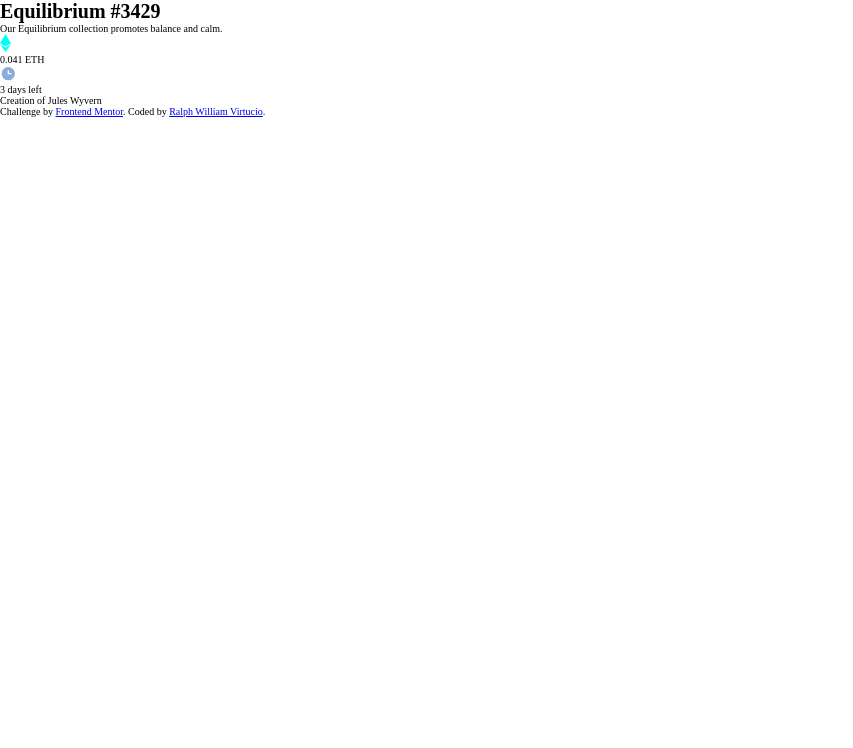
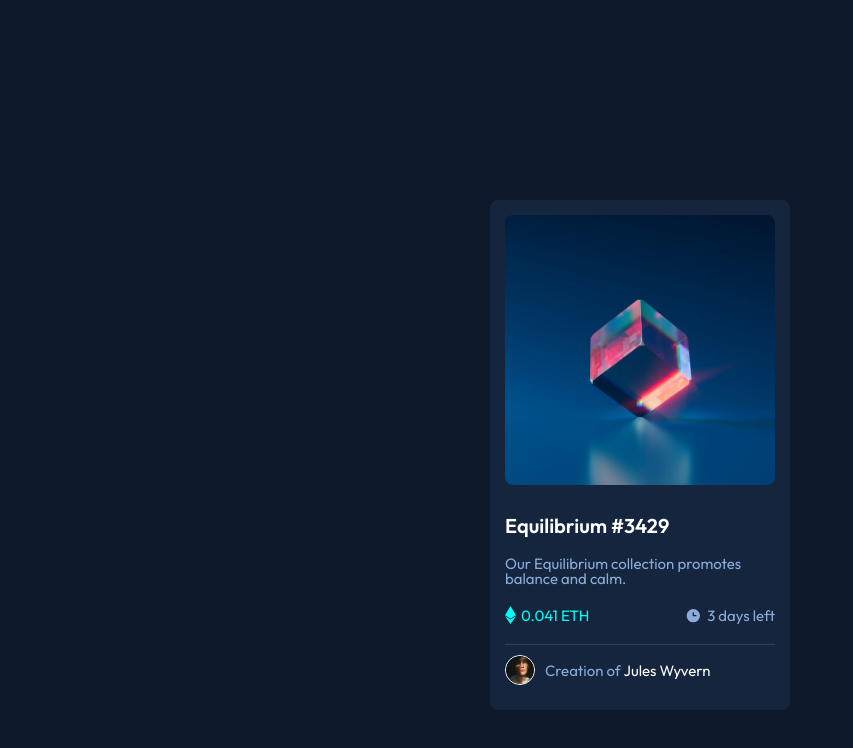
Before and after one commit to ralphvirtucio/nft-preview-card, a plain HTML site: page index.html in a window 1280 px wide. Shown: the whole page, without its empty margins (0-853 px from the left). Drawn offline with Linux system fonts and the light colour scheme.

Commit message:
completed-challenge

```diff
--- a/index.html
+++ b/index.html
@@ -17,8 +17,29 @@
   <body>
     <div class="container">
       <div class="card-container">
+        <div class="nft-logo-container">
+          <img
+            src="images/image-equilibrium.jpg"
+            alt="equilibrium-logo"
+            class="nft-logo"
+          />
+          <a class="nft-icon-view">
+            <svg width="48" height="48" xmlns="http://www.w3.org/2000/svg">
+              <g fill="none" fill-rule="evenodd">
+                <path d="M0 0h48v48H0z" />
+                <path
+                  d="M24 9C14 9 5.46 15.22 2 24c3.46 8.78 12 15 22 15 10.01 0 18.54-6.22 22-15-3.46-8.78-11.99-15-22-15Zm0 25c-5.52 0-10-4.48-10-10s4.48-10 10-10 10 4.48 10 10-4.48 10-10 10Zm0-16c-3.31 0-6 2.69-6 6s2.69 6 6 6 6-2.69 6-6-2.69-6-6-6Z"
+                  fill="#FFF"
+                  fill-rule="nonzero"
+                />
+              </g>
+            </svg>
+          </a>
+        </div>
         <header>
-          <h1 class="nft-title">Equilibrium #3429</h1>
+          <h1>
+            <a href="#" class="nft-title"> Equilibrium #3429</a>
+          </h1>
         </header>
         <section>
           <p class="nft-description">
@@ -27,6 +48,7 @@
         </section>
         <ul class="nft-price-container">
           <li class="nft-price">
+            <div>
               <svg width="11" height="18" xmlns="http://www.w3.org/2000/svg">
                 <path
                   d="M11 10.216 5.5 18 0 10.216l5.5 3.263 5.5-3.262ZM5.5 0l5.496 9.169L5.5 12.43 0 9.17 5.5 0Z"
@@ -34,8 +56,10 @@
                 />
               </svg>
               <p>0.041 ETH</p>
+            </div>
           </li>
           <li class="nft-days">
+            <div>
               <svg width="17" height="17" xmlns="http://www.w3.org/2000/svg">
                 <path
                   d="M8.305 2.007a6.667 6.667 0 1 0 0 13.334 6.667 6.667 0 0 0 0-13.334Zm2.667 7.334H8.305a.667.667 0 0 1-.667-.667V6.007a.667.667 0 0 1 1.334 0v2h2a.667.667 0 0 1 0 1.334Z"
@@ -43,20 +67,20 @@
                 />
               </svg>
               <p>3 days left</p>
+            </div>
           </li>
         </ul>
         <footer class="nft-creator-container">
-          <div class="nft-creator">Creation of <span>Jules Wyvern</span></div>
+          <img
+            src="images/image-avatar.png"
+            alt="nft creator profile"
+            class="nft-creator-image"
+          />
+          <div class="nft-creator">
+            Creation of <a href="#" class="nft-creator-name">Jules Wyvern</a>
+          </div>
         </footer>
       </div>
-      <footer class="attribution">
-        Challenge by
-        <a
-          href="https://www.frontendmentor.io/challenges/nft-preview-card-component-SbdUL_w0U"
-          target="https://github.com/ralphvirtucio/Nft-Preview-Card"
-          >Frontend Mentor</a
-        >. Coded by <a href="#">Ralph William Virtucio</a>.
-      </footer>
     </div>
   </body>
 </html>
--- a/style.css
+++ b/style.css
@@ -10,34 +10,99 @@ html {
   font-size: 62.5%;
 }
 
-/* body {
+body {
   background-color: hsl(217, 54%, 11%);
   font-family: 'Outfit', sans-serif;
   line-height: 1;
   font-size: 1.5rem;
 }
+
+a {
+  text-decoration: none;
+}
+
 .container {
-  max-width: 50rem;
-  margin: 30rem auto;
+  max-width: 30rem;
+  margin: 20rem auto;
+  display: flex;
+  flex-direction: column;
+}
+
+.card-container {
+  background-color: hsl(216, 50%, 16%);
+  padding: 1.5rem;
+  border-radius: 0.8rem;
+}
+
+.nft-logo {
+  max-width: 100%;
+  margin-bottom: 2rem;
+  border-radius: 0.8rem;
+}
+
+.nft-logo-container {
+  position: relative;
+}
+
+.nft-icon-view {
+  position: absolute;
+  top: 0;
+  display: flex;
+  justify-content: center;
+  align-items: center;
+  width: 100%;
+  height: 27rem;
+  border-radius: 0.8rem;
+  cursor: pointer;
+  opacity: 0;
+}
+
+.nft-icon-view:hover {
+  background-color: hsla(178, 100%, 50%, 0.589);
+  position: absolute;
+  top: 0;
+  width: 100%;
+  height: 27rem;
+  border-radius: 0.8rem;
+  cursor: pointer;
+  opacity: 1;
 }
 
 .nft-title {
-  font-size: 2.4rem;
+  margin-bottom: 2rem;
+  font-size: 2rem;
+  display: inline-block;
+}
+
+.nft-title:link,
+.nft-title:visited {
   color: hsl(0, 0%, 100%);
+}
+
+.nft-title:active,
+.nft-title:hover {
+  color: hsl(178, 100%, 50%);
 }
 
 .nft-description {
   color: hsl(215, 51%, 70%);
-}
-
-.card-container {
-  background-color: hsl(216, 50%, 16%);
-  padding: 2rem;
+  margin-bottom: 2rem;
 }
 
 .nft-price-container {
   list-style-type: none;
   padding: 0;
+  display: flex;
+  justify-content: space-between;
+  align-items: center;
+}
+
+.nft-price-container div {
+  display: flex;
+  align-items: center;
+  justify-content: center;
+  gap: 0.5rem;
+  margin-bottom: 2rem;
 }
 
 .nft-price {
@@ -50,20 +115,29 @@ html {
 
 .nft-creator-container {
   border-top: 1px solid hsl(215, 32%, 27%);
+  display: flex;
+  align-items: center;
+  gap: 1rem;
+  padding: 1rem 0;
 }
 
+.nft-creator-image {
+  width: 3rem;
+  border: 1px solid hsl(0, 0%, 100%);
+  border-radius: 50%;
+}
 .nft-creator {
   color: hsl(215, 51%, 70%);
 }
 
-.nft-creator span {
+.nft-creator-name {
   color: hsl(0, 0%, 100%);
 }
-
-.attribution {
-  font-size: 11px;
-  text-align: center;
+.nft-creator-name:link,
+:visited {
+  color: hsl(0, 0%, 100%);
 }
-.attribution a {
-  color: hsl(228, 45%, 44%);
-} */
+.nft-creator-name:active,
+.nft-creator-name:hover {
+  color: hsl(178, 100%, 50%);
+}
```
Also changed, not shown: 1 other file. Lines whose indentation alone changed are shown as unchanged.
